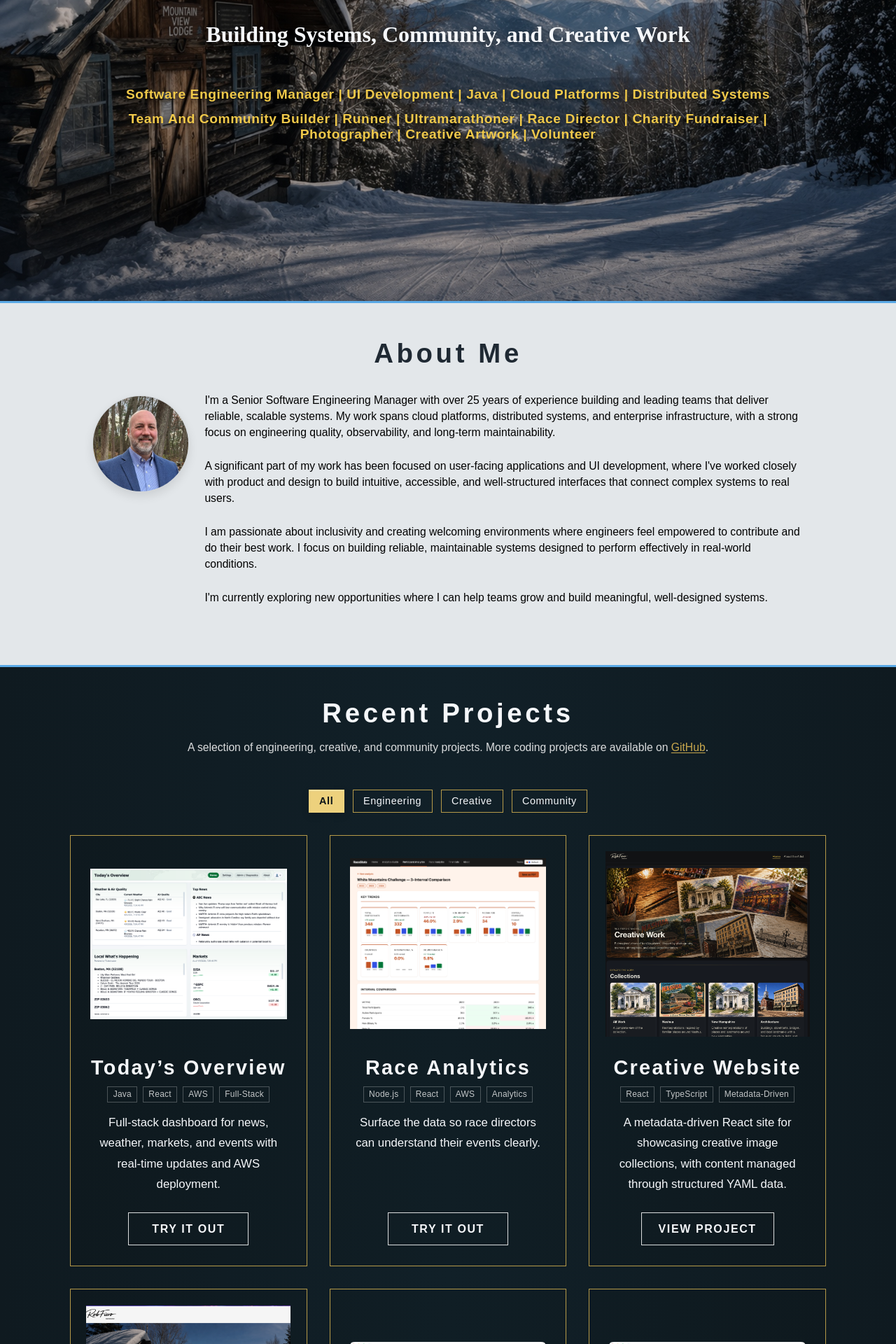
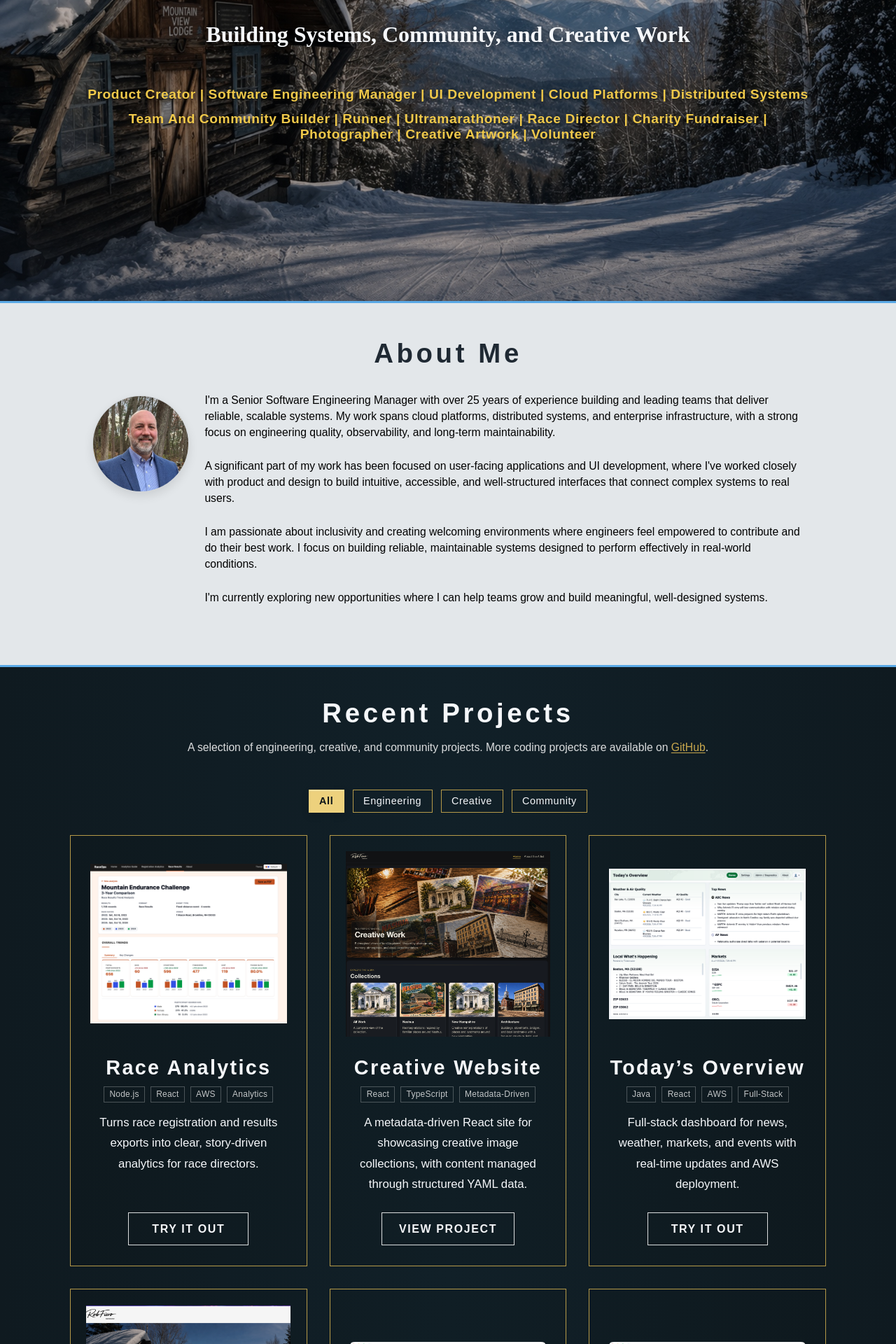
Before and after one commit to robfiero/portfolio-website, a React (Vite) app: page / in a window 1280 px wide. Shown: the part 400-2320 px from the top of the page at 70% size. Built offline with nearby package versions, Linux system fonts and the light colour scheme; a web font is replaced by a local one.

Commit message:
Reordering cards, fixing a bug where the URL was still racestats not raceops, which caused CORS problems

```diff
--- a/src/components/Hero.jsx
+++ b/src/components/Hero.jsx
@@ -10,7 +10,7 @@ export default function Hero() {
 
           <div className="hero-sub">
             <div>
-              Software Engineering Manager | UI Development | Java | Cloud Platforms | Distributed Systems
+              Product Creator | Software Engineering Manager | UI Development | Cloud Platforms | Distributed Systems
             </div>
             <div>
               Team And Community Builder | Runner | Ultramarathoner | Race Director | Charity Fundraiser | Photographer |
--- a/src/components/Projects.jsx
+++ b/src/components/Projects.jsx
@@ -12,24 +12,12 @@ const CREATIVE_WEBSITE_REPOSITORY_URL = 'https://github.com/robfiero/creative-we
 
 const projects = [
   {
-    id: 'todays-overview',
-    title: "Today’s Overview",
-    description: 'Full-stack dashboard for news, weather, markets, and events with real-time updates and AWS deployment.',
-    image: overview,
-    buttonLabel: 'TRY IT OUT',
-    buttonHref: 'https://todaysoverview.robfiero.net',
-    category: 'Engineering',
-    status: 'Live',
-    tags: ['Java', 'React', 'AWS', 'Full-Stack'],
-    imageFit: 'contain',
-  },
-  {
     id: 'race-data-analysis',
     title: 'Race Analytics',
-    description: 'Surface the data so race directors can understand their events clearly.',
+    description: 'Turns race registration and results exports into clear, story-driven analytics for race directors.',
     image: raceperformance,
     buttonLabel: 'TRY IT OUT',
-    buttonHref: 'https://racestats.robfiero.net/',
+    buttonHref: 'https://raceops.robfiero.net/',
     category: 'Engineering',
     status: 'Coming Soon',
     tags: ['Node.js', 'React', 'AWS', 'Analytics'],
@@ -47,6 +35,18 @@ const projects = [
     status: 'In Progress',
     tags: ['React', 'TypeScript', 'Metadata-Driven'],
     imageFit: 'cover',
+  },
+  {
+    id: 'todays-overview',
+    title: "Today’s Overview",
+    description: 'Full-stack dashboard for news, weather, markets, and events with real-time updates and AWS deployment.',
+    image: overview,
+    buttonLabel: 'TRY IT OUT',
+    buttonHref: 'https://todaysoverview.robfiero.net',
+    category: 'Engineering',
+    status: 'Live',
+    tags: ['Java', 'React', 'AWS', 'Full-Stack'],
+    imageFit: 'contain',
   },
   {
     id: 'portfolio-website',
```
Also changed, not shown: src/assets/raceperformance.png.
